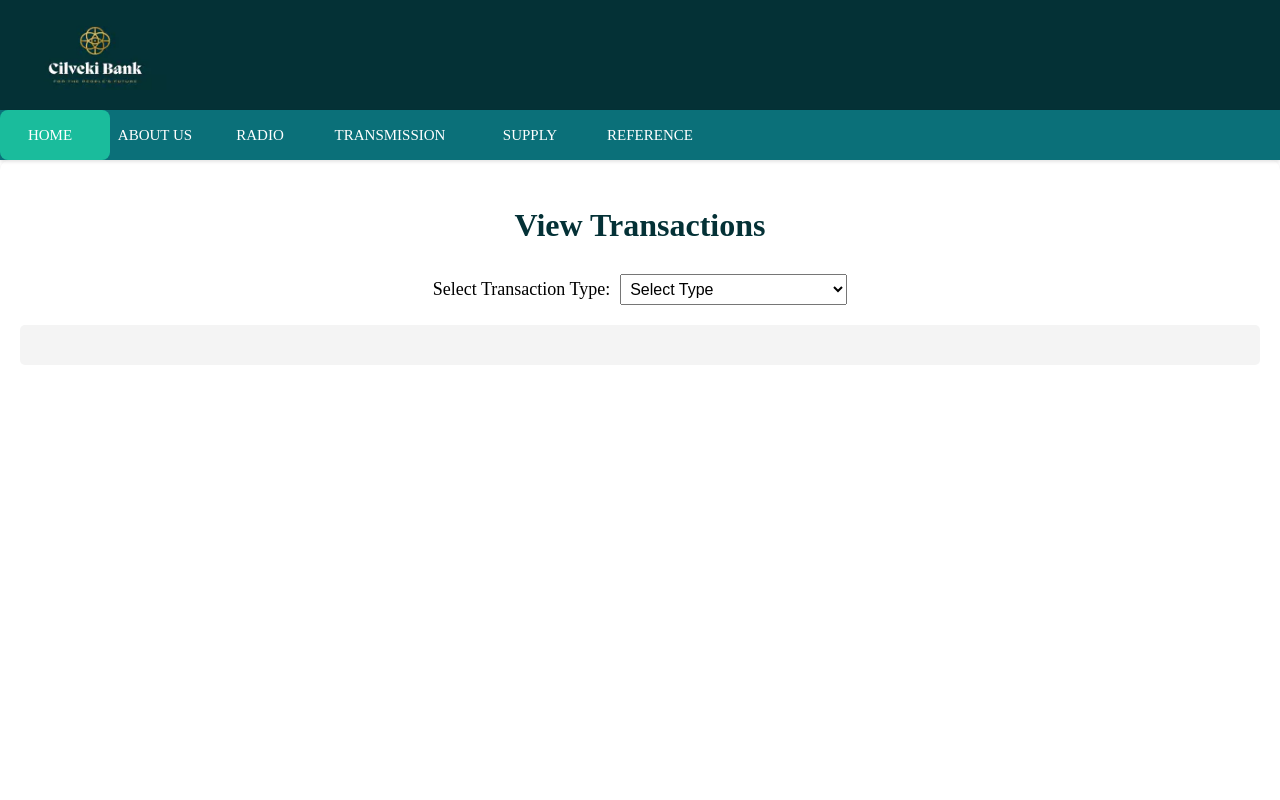
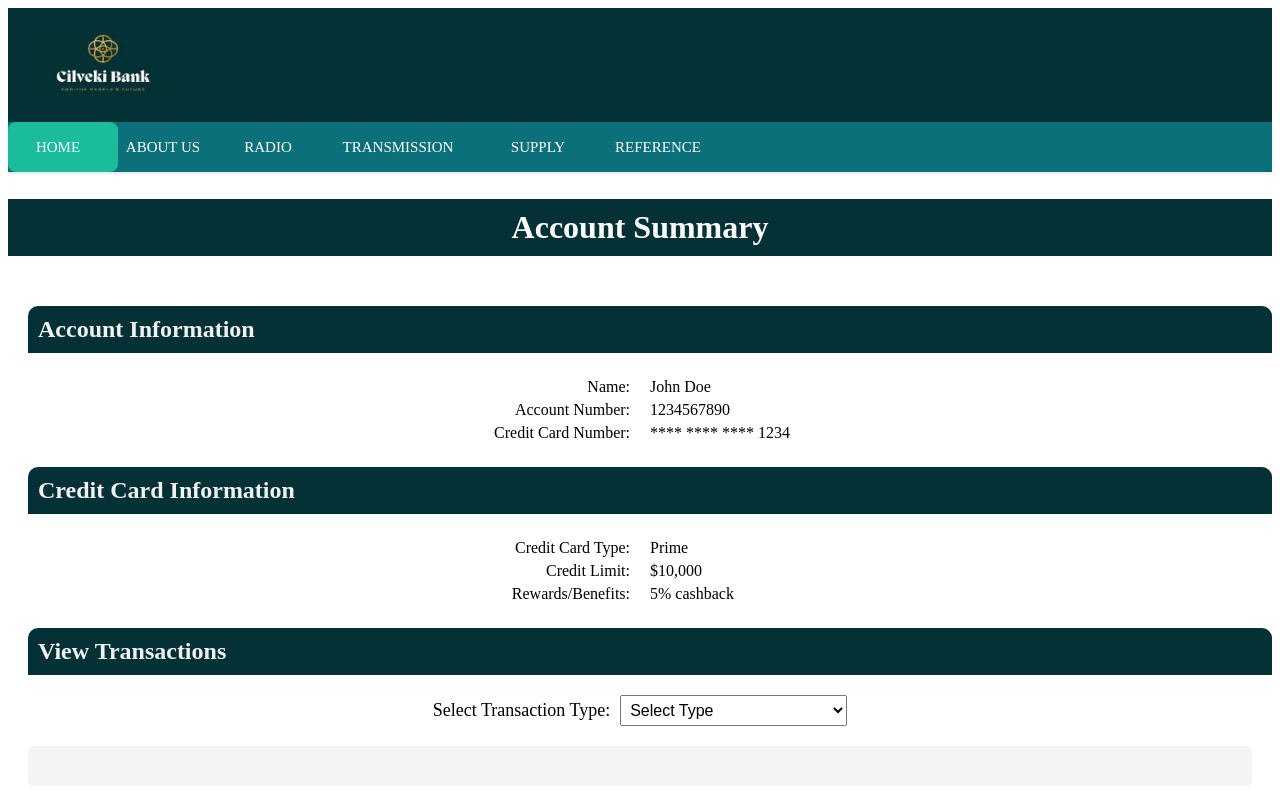
Before and after one commit to software-engineering-2023/Bank-Website, a website built with Parcel: page transactions.html in a window 1280 px wide. Shown: the top 800 px of the page. Built offline with nearby package versions, Linux system fonts and the light colour scheme.

Commit message:
transaction page will be account overview

```diff
--- a/transactions.css
+++ b/transactions.css
@@ -1,9 +1,56 @@
-/* Reset default styles */
-html,
-body {
+.page-title {
+    background-color: rgba(4, 49, 54, 255);
+    color: #ffffff;
+    padding: 10px;
+    margin-bottom: 20px;
+  }
+
+  .container {
+    padding: 20px;
+  }
+
+  .section {
+    margin-bottom: 20px;
+  }
+
+  .section-title-bar {
+    background-color: rgba(4, 49, 54, 255);
+    padding: 10px;
+    border-radius: 10px 10px 0 0;
+    width: 100%;
+    margin-bottom: 20px;
+  }
+
+  .section-title {
+    color: #f1f1f1;
+    font-size: 24px;
     margin: 0;
     padding: 0;
   }
+
+  .section-content {
+    display: flex;
+  }
+
+  .left-column, .right-column {
+    flex: 1;
+  }
+
+  .left-column p, .right-column p {
+    margin: 5px 0;
+  }
+
+  .left-column p {
+    text-align: right;
+    margin-right: 10px;
+  }
+
+  .right-column p {
+    text-align: left;
+    margin-left: 10px;
+  }
+
+  /* Rest of the existing styles */
 
   /* Header styles */
   .header {
@@ -12,32 +59,14 @@ body {
     color: #ffffff;
   }
 
-.header-content {
-    display: flex;
-    align-items: center;
-}
-
   .logo {
     width: 150px;
     height: 70px;
   }
 
-.header-title {
-    margin-left: 20px;
-    font-size: 24px;
-}
-
   /* Page styles */
-.container {
-    min-height: 100vh;
-    padding: 20px;
-    background-color: #ffffff;
-    border-radius: 10px;
-    box-shadow: 0 2px 5px rgba(0, 0, 0, 0.1);
-}
-
   .page-title {
-    color: rgba(4, 49, 54, 255);
+    color: #ffffff;
     font-size: 32px;
     margin-bottom: 30px;
     text-align: center;
@@ -45,7 +74,7 @@ body {
 
   .dropdown-container {
     display: flex;
-    justify-content: center; /* Updated to center align */
+    justify-content: center;
     align-items: center;
     margin-bottom: 20px;
   }
@@ -169,7 +198,6 @@ nav a:nth-child(6):hover~.animation {
     width: 120px;
     left: 590px;
 }
-
   .footer {
     background-color: rgba(4, 49, 54, 255);
     color: white;
@@ -191,6 +219,7 @@ nav a:nth-child(6):hover~.animation {
     color: white;
     text-decoration: none;
   }
+
   .report-problem-btn {
     background-color: #0b7079;
     color: #ffffff;
--- a/transactions.html
+++ b/transactions.html
@@ -19,8 +19,49 @@
     <div class="animation start-home animation"></div>
   </nav>
   <main>
+    <h2 class="page-title">Account Summary</h2>
     <div class="container">
-      <h2 class="page-title">View Transactions</h2>
+
+      <div class="section">
+        <div class="section-title-bar">
+          <h2 class="section-title">Account Information</h2>
+        </div>
+        <div class="section-content">
+          <div class="left-column">
+            <p>Name:</p>
+            <p>Account Number:</p>
+            <p>Credit Card Number:</p>
+          </div>
+          <div class="right-column">
+            <p>John Doe</p>
+            <p>1234567890</p>
+            <p>**** **** **** 1234</p>
+          </div>
+        </div>
+      </div>
+
+      <div class="section">
+        <div class="section-title-bar">
+          <h2 class="section-title">Credit Card Information</h2>
+        </div>
+        <div class="section-content">
+          <div class="left-column">
+            <p>Credit Card Type:</p>
+            <p>Credit Limit:</p>
+            <p>Rewards/Benefits:</p>
+          </div>
+          <div class="right-column">
+            <p>Prime</p>
+            <p>$10,000</p>
+            <p>5% cashback</p>
+          </div>
+        </div>
+      </div>
+
+      <div class="section">
+        <div class="section-title-bar">
+          <h2 class="section-title">View Transactions</h2>
+        </div>
         <div class="dropdown-container">
           <label for="transaction-type">Select Transaction Type:</label>
           <select id="transaction-type">
@@ -33,7 +74,11 @@
           <!-- Dummy transaction history will be dynamically populated here -->
         </div>
       </div>
+    </div>
+
   </main>
+
+
   <footer class="footer">
     <div class="footer-content">
       <p>Contact us: 19111</p>
--- a/transactions.js
+++ b/transactions.js
@@ -49,7 +49,7 @@ document.addEventListener('DOMContentLoaded', function() {
 });
 
 // Get the button element
-const reportProblemBtn1 = document.querySelector('.report-problem-btn');
+const reportProblemBtn = document.querySelector('.report-problem-btn');
 
 // Function to handle button click event
 function handleReportProblemClick() {
@@ -58,10 +58,7 @@ function handleReportProblemClick() {
 }
 
 // Event listener for button click
-reportProblemBtn1.addEventListener('click', handleReportProblemClick);
-
-// Get the button element
-const reportProblemBtn = document.querySelector('.report-problem-btn');
+reportProblemBtn.addEventListener('click', handleReportProblemClick);
 
 // Function to add/remove hover animation class
 function toggleHoverAnimation() {
```
Lines whose indentation alone changed are shown as unchanged.
